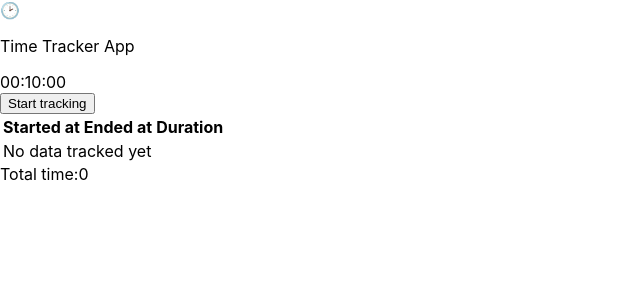
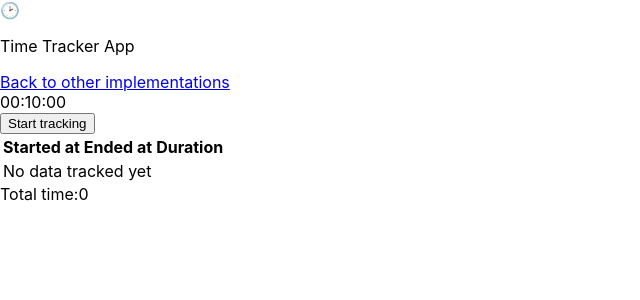
Before and after one commit to Illustrova/Tracker-app-test, a React (Create React App) app: page / in a window 1280 px wide. Shown: the top 300 px of the page, without its empty margins (0-640 px from the left). Built offline with nearby package versions, Linux system fonts and the light colour scheme.

Commit message:
add button go back

```diff
--- a/src/components/header.js
+++ b/src/components/header.js
@@ -1,10 +1,15 @@
 export default function Header() {
   return (
-    <header className="p-8 flex items-center ">
-      <span role="img" aria-label="Clock" className="text-4xl">
-        🕑
-      </span>
-      <p className="ml-4  text-2xl  font-bold font-mono">Time Tracker App</p>
+    <header className="flex items-center justify-between p-8">
+      <div className="flex">
+        <span role="img" aria-label="Clock" className="text-4xl">
+          🕑
+        </span>
+        <p className="ml-4 font-mono text-2xl font-bold">Time Tracker App</p>
+      </div>
+      <a className="text-xl underline hover:no-underline" href="../">
+        Back to other implementations
+      </a>
     </header>
   );
 }
```
